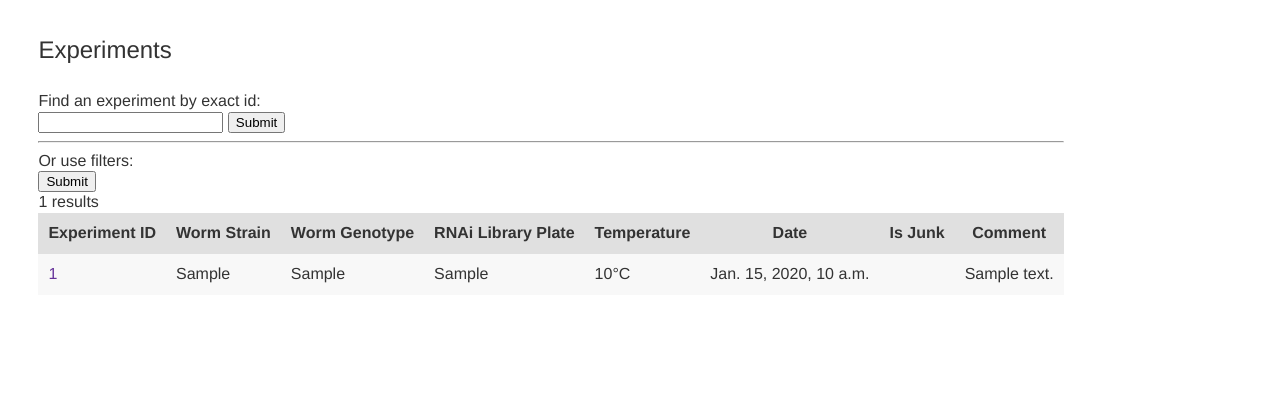
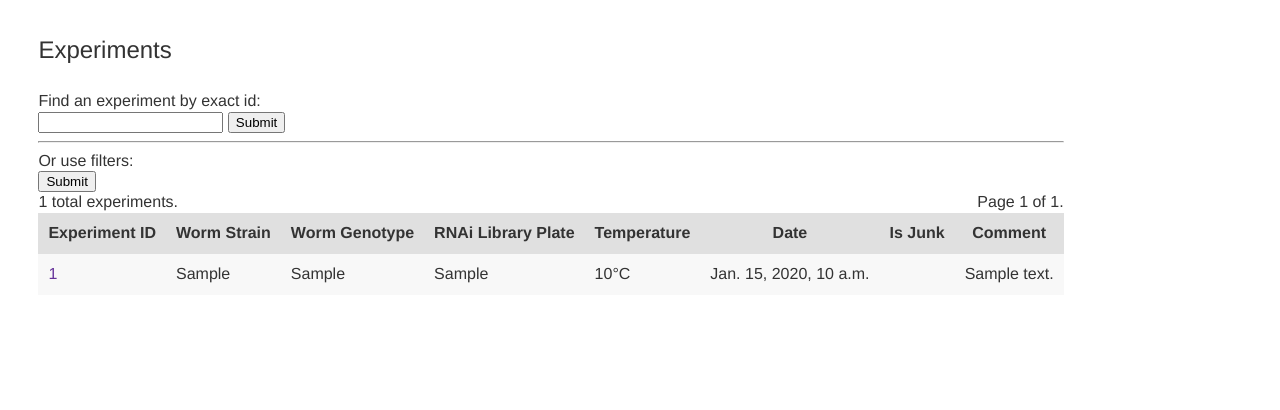
Before and after one commit to katur/eegi, a Django app: template experiments/templates/experiments.html in a window 1280 px wide. Shown: the part 100-510 px from the top of the page. Run offline with Django 3.2, Linux system fonts and the light colour scheme; the template is opened without the code that fills it: most values are stand-ins (such as "Sample title", 1, 10 or a date in 2020); some libraries are stand-ins or nearby versions.

Commit message:
display paginator results only on experiments page

```diff
--- a/experiments/templates/experiments.html
+++ b/experiments/templates/experiments.html
@@ -38,7 +38,26 @@
 </form>
 
 {% if experiments %}
-{{ experiments|length }} results
+<span id="total">{{ experiments|length }} total experiments.</span>
+<div class="pagination">
+  {% if display_experiments.has_previous %}
+  <a href="?{% url_replace request 'page' display_experiments.previous_page_number %}">
+    previous
+  </a>
+  {% endif %}
+
+  <span class="current">
+    Page {{ display_experiments.number }}
+    of {{ display_experiments.paginator.num_pages }}.
+  </span>
+
+  {% if display_experiments.has_next %}
+  <a href="?{% url_replace request 'page' display_experiments.next_page_number %}">
+    next
+  </a>
+  {% endif %}
+</div>
+<br>
 <table class="striped">
   <thead>
     <tr>
@@ -54,7 +73,7 @@
   </thead>
 
   <tbody>
-    {% for experiment in experiments %}
+    {% for experiment in display_experiments %}
     <tr>
       <td>
         <a href="{% url 'experiment_url' id=experiment.id %}">{{ experiment.id }}</a>
```
Also changed, not shown: experiments/views.py (+14 -2 lines).
